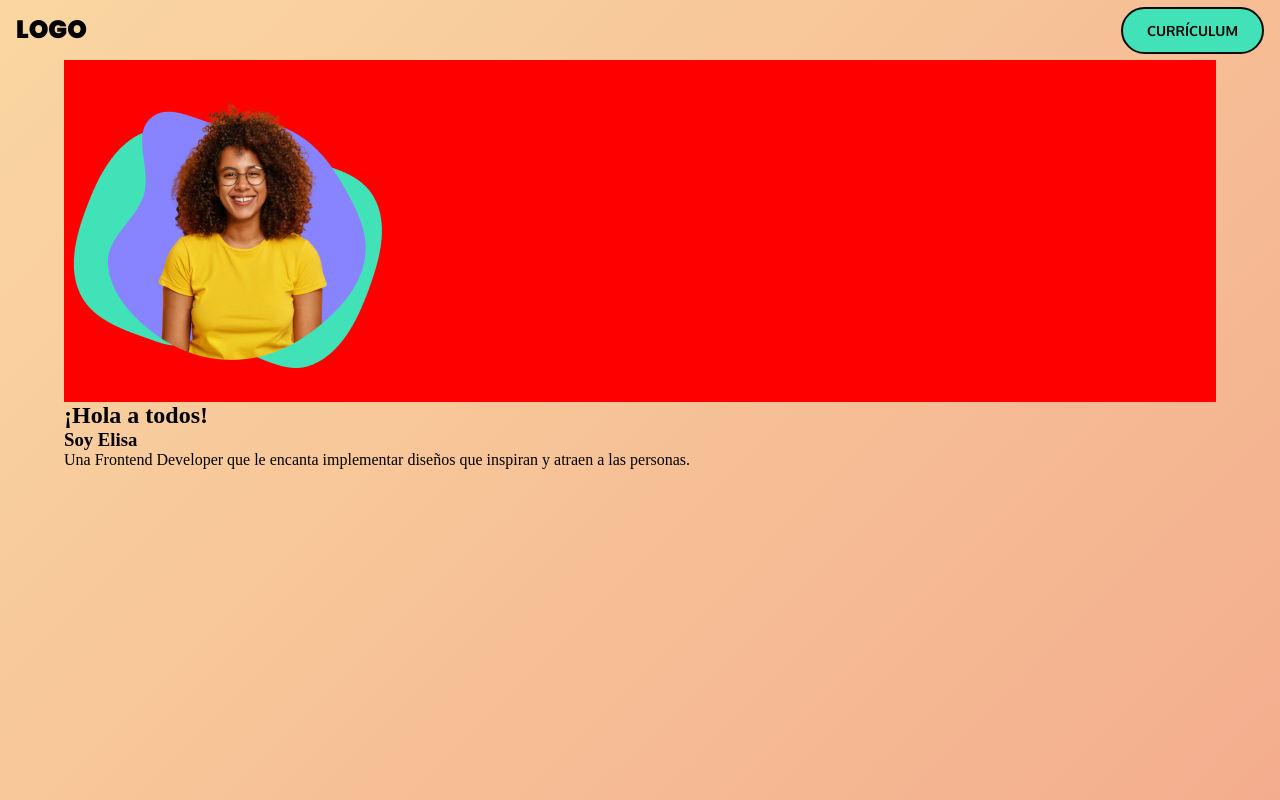
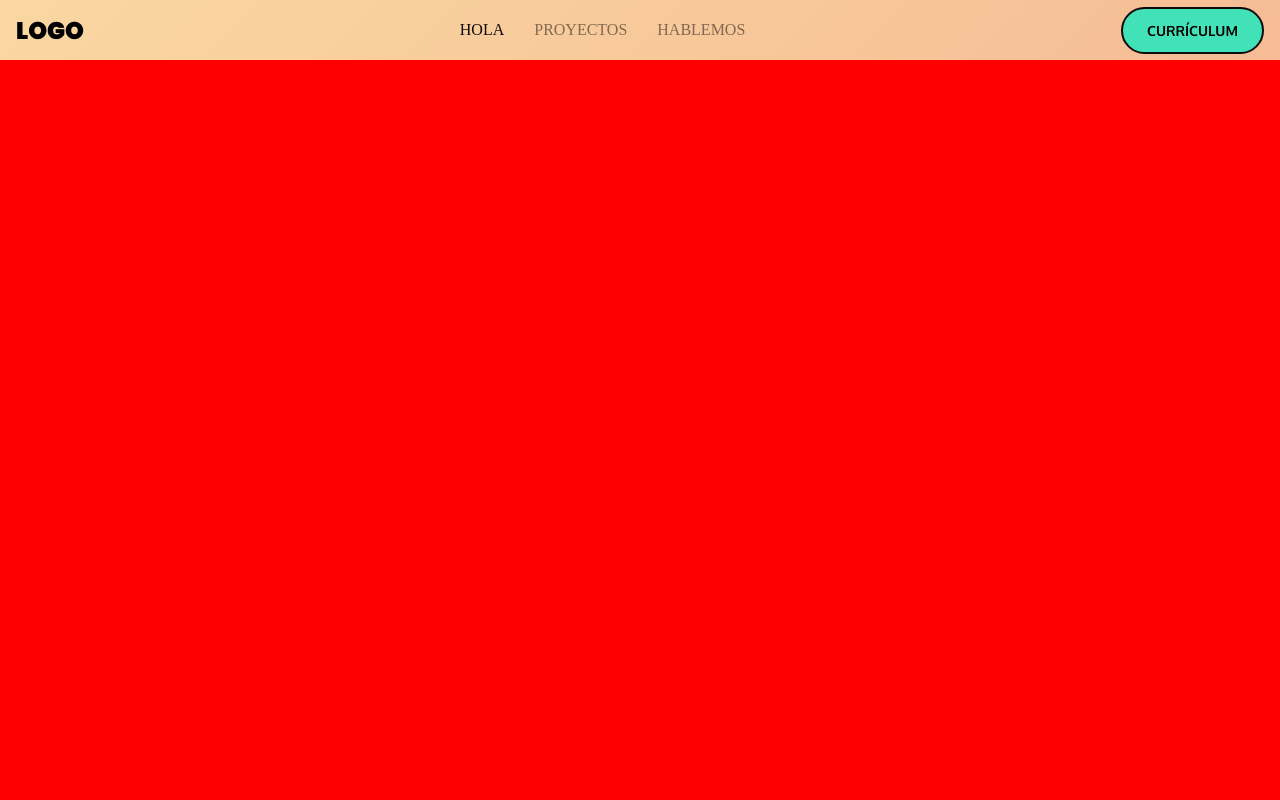
Before and after one commit to Kevin-140/Portafolio-de-Elisa, a plain HTML site: page index.html in a window 1280 px wide. Shown: the top 800 px of the page. Drawn offline with Linux system fonts and the light colour scheme.

Commit message:
Se hace el header

```diff
--- a/css/header.css
+++ b/css/header.css
@@ -7,13 +7,16 @@ header {
 }
 .logo {
     margin-left: 16px;
-    font-size: 25px;
+    font-size: 24px;
     color: #000;
     text-transform: uppercase;
     text-decoration: none;
     font-family: 'Poppins', sans-serif;
 }
-.botón-c {
+header nav {
+    display: none;
+}
+.boton-c {
     margin-right: 16px;
     font-size: 14px;
     text-transform: uppercase;
@@ -24,3 +27,22 @@ header {
     border-radius: 90px;
     border: 2px solid #0F0A0A;
 }
+@media screen and (min-width: 768px) {
+    header nav {
+        display: block;
+    }
+    header nav ul {
+        list-style: none;
+        display: flex;
+        gap: 30px;
+    }
+    header nav ul li a {
+        color: #0f0a0a;
+        text-transform: uppercase;
+        text-decoration: none;
+        opacity: 0.5;
+    }
+    .active {
+        opacity: 1;
+    }
+}
--- a/css/hero.css
+++ b/css/hero.css
@@ -1,8 +1,5 @@
 .hero {
-  width: 100%;
+  background-color: red;
+  width: 100vw;
+  height: 100vh;
 }
-.imagen {
-  width: 100%;
-  height: 100%;
-  background-color: red;
-}
--- a/css/index.css
+++ b/css/index.css
@@ -1,19 +1,14 @@
 @import "./header.css";
 @import "./hero.css";
 
-@import url("https://fonts.googleapis.com/css2?family=Poppins:wght@900&display=swap");
+@import url('https://fonts.googleapis.com/css2?family=Poppins:wght@900&display=swap');
 
-@import url("https://fonts.googleapis.com/css2?family=Oxygen:wght@400;700&display=swap");
-
+@import url('https://fonts.googleapis.com/css2?family=Oxygen:wght@400;700&family=Poppins:wght@900&display=swap');
 * {
   margin: 0;
   padding: 0;
 }
 body {
-  background: linear-gradient(135deg, #fad7a1 0%, #e96d71 100%);
+  background: linear-gradient(135deg, #FAD7A1 0%, #E96D71 100%);
   height: 500vh;
 }
-.container {
-  width: 90vw;
-  margin: 0 auto;
-}
--- a/index.html
+++ b/index.html
@@ -1,31 +1,24 @@
 <!DOCTYPE html>
 <html lang="es">
 <head>
-    <meta charset="UTF-8" />
-    <meta http-equiv="X-UA-Compatible" content="IE=edge" />
-    <meta name="viewport" content="width=device-width, initial-scale=1.0" />
+  <meta charset="UTF-8">
+  <meta http-equiv="X-UA-Compatible" content="IE=edge">
+  <meta name="viewport" content="width=device-width, initial-scale=1.0">
   <title>Portafolio de Elisa</title>
-    <link rel="stylesheet" href="/css/index.css" />
+  <link rel="stylesheet" href="/css/index.css">
 </head>
 <body>
 <header>
   <a href="index.html" class="logo">logo</a>
-      <button class="botón-c">currículum</button>
+  <nav>
+    <ul>
+      <li><a href="#" class="active">hola</a></li>
+      <li><a href="#">proyectos</a></li>
+      <li><a href="#">hablemos</a></li>
+    </ul>
+  </nav>
+  <button class="boton-c">currículum</button>
 </header>
-    <div class="container">
-      <section class="hero">
-        <article class="imagen">
-          <img src="/imágenes/Elisa.png" alt="" />
-        </article>
-        <article class="texto">
-          <h2>¡Hola a todos!</h2>
-          <h1>Soy Elisa</h1>
-          <p>
-            Una Frontend Developer que le encanta implementar diseños que
-            inspiran y atraen a las personas.
-          </p>
-        </article>
-      </section>
-    </div>
+<section class="hero"></section>
 </body>
 </html>
```
Lines whose indentation alone changed are shown as unchanged.
